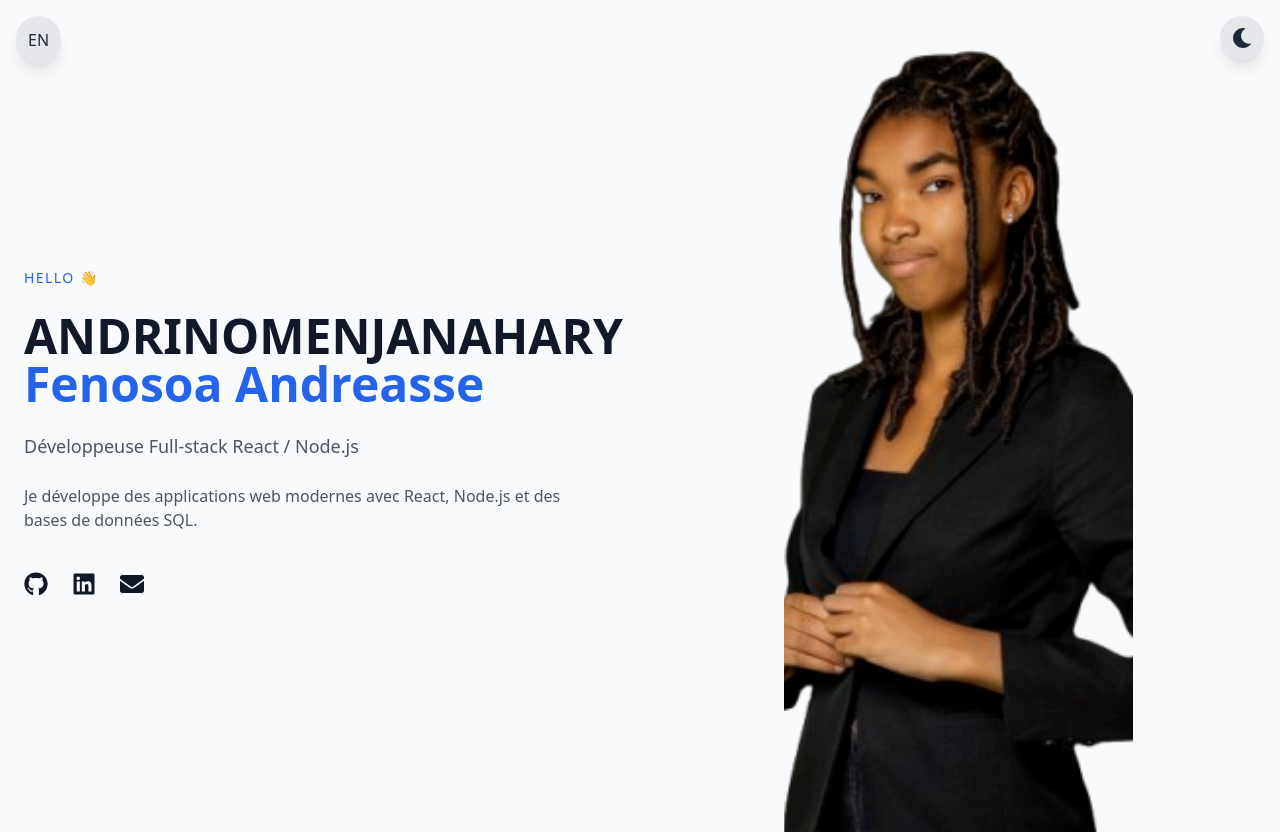
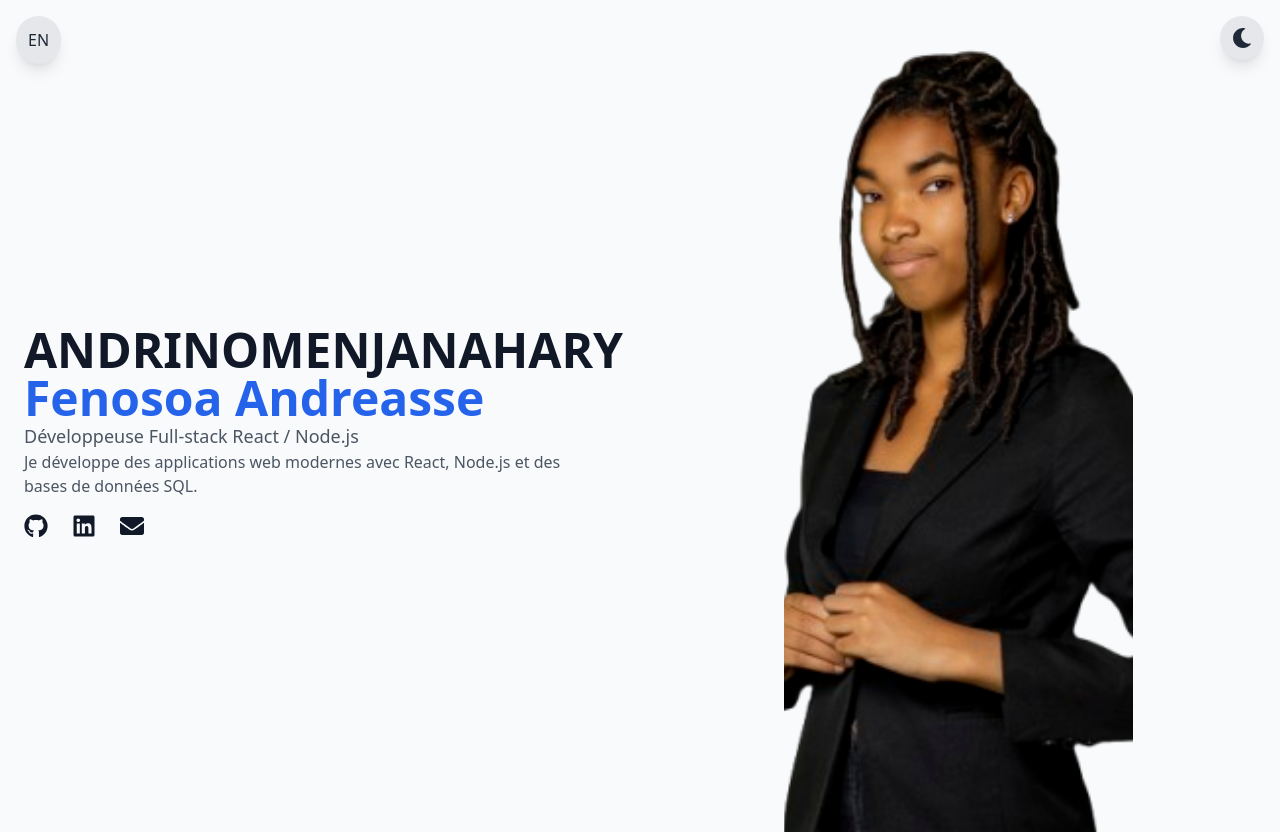
Before and after one commit to FenosoaAndreasse20/portfolio, a React (Vite) app: page / in a window 1280 px wide. Shown: the top 834 px of the page. Built offline with nearby package versions, Linux system fonts and the light colour scheme.

Commit message:
style : remove hello, remove space-y

```diff
--- a/src/components/Header.tsx
+++ b/src/components/Header.tsx
@@ -12,10 +12,8 @@ export default function Header({ lang }: Props) {
       <div className="max-w-7xl mx-auto grid grid-cols-1 md:grid-cols-2 gap-10 justify-center items-center w-full h-screen">
 
         {/* TEXTE À GAUCHE */}
-        <div className="space-y-6 text-center md:text-left">
-          <p className="text-sm uppercase tracking-widest text-blue-600">
-            Hello 👋
-          </p>
+        <div className=" text-center md:text-left">
+
 
           <h1 className="text-3xl sm:text-4xl lg:text-5xl font-bold leading-tight">
             ANDRINOMENJANAHARY <br />
```
